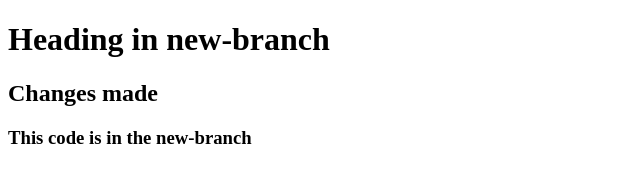
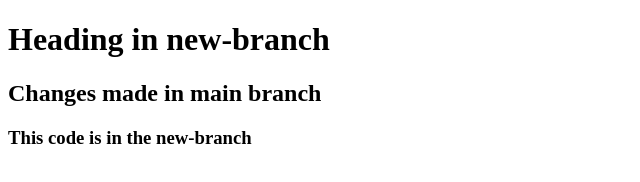
Before and after one commit to AkshayRane05/git_github, a plain HTML site: page index.html in a window 1280 px wide. Shown: the whole page, without its empty margins (0-640 px from the left). Drawn offline with Linux system fonts and the light colour scheme.

Commit message:
change 1

```diff
--- a/index.html
+++ b/index.html
@@ -10,7 +10,7 @@
 <body>
     <h1>Heading in new-branch</h1>
     <h2>
-        Changes made
+        Changes made in main branch
     </h2>
     <h3>
         This code is in the new-branch
```
